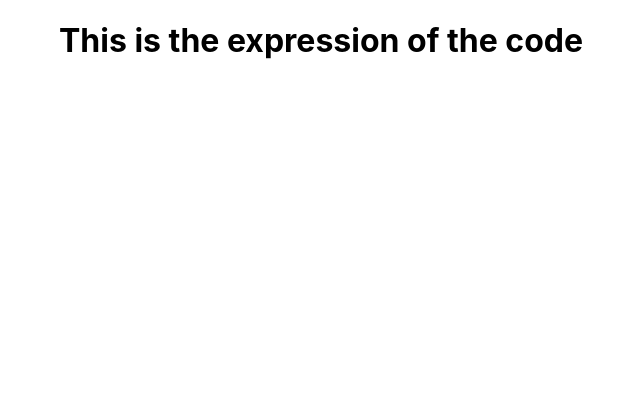
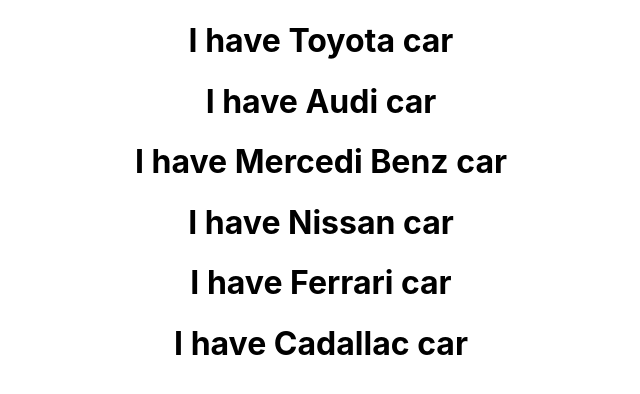
Before and after one commit to jegbune/my-ecommerce-app, a React (Create React App) app: page / in a window 1280 px wide. Shown: the top 394 px of the page, without its empty margins (319-959 px from the left). Built offline with nearby package versions, Linux system fonts and the light colour scheme.

Commit message:
React lesson on mapping list

```diff
--- a/src/Component/Menu.js
+++ b/src/Component/Menu.js
@@ -1,11 +1,10 @@
 import React from 'react'
 
 function Menu() {
-    const access = false
+    const cars = ['Toyota', 'Audi', 'Mercedi Benz', 'Nissan', 'Ferrari', 'Cadallac']
     return (
         <>
-        <h1>This is the expression of the code</h1>
-        {access && <h2>This is the expression</h2>}
+        {cars.map((car) => (<h1>I have {car} car</h1>))}
         </>
     )
 }
```
